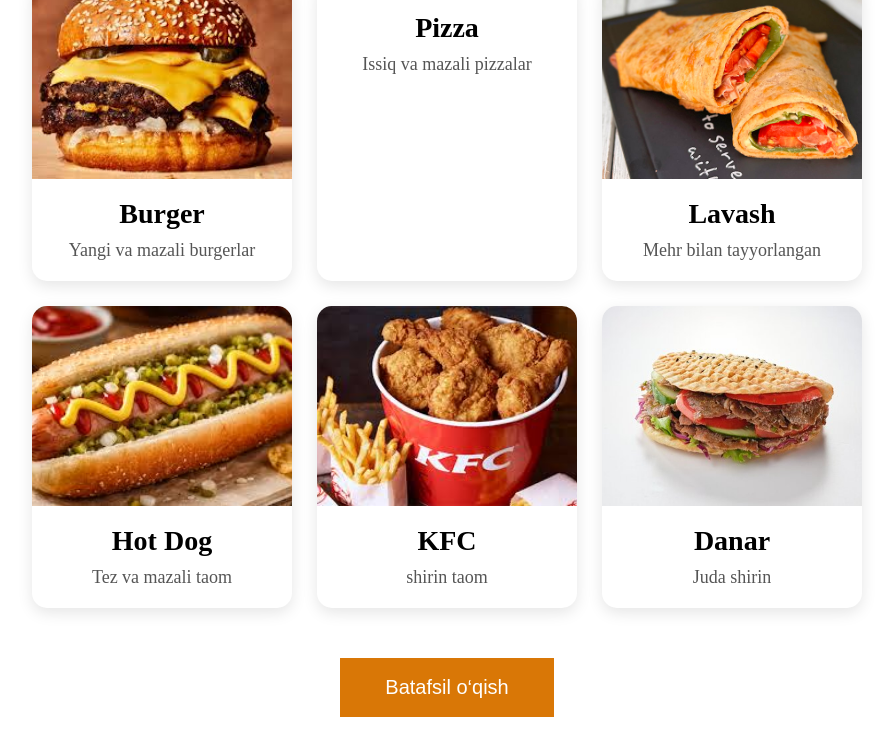
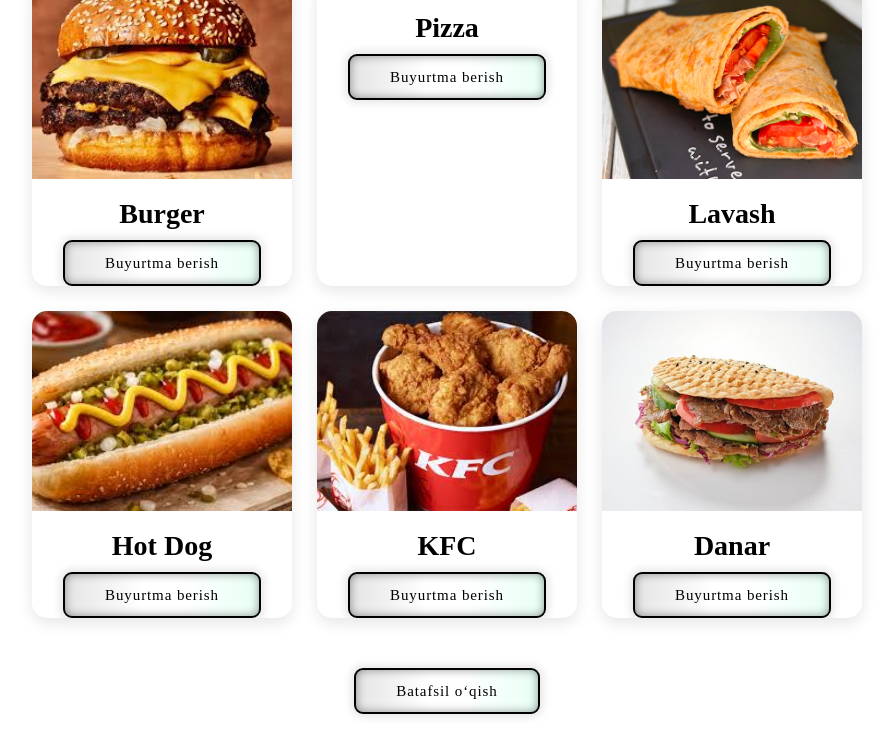
Before and after one commit to sardorbekabdurahmonnov-star/food-main, a plain HTML site: page index.html in a window 1280 px wide. Shown: the part 2017-2772 px from the top of the page, without its empty margins (193-1086 px from the left). Drawn offline with nearby package versions, Linux system fonts and the light colour scheme.

Commit message:
tugadi-1

```diff
--- a/index.html
+++ b/index.html
@@ -88,37 +88,49 @@
         <div class="card">
             <img src="./img/burger.jpg" alt="Burger">
             <h3>Burger</h3>
-            <p>Yangi va mazali burgerlar</p>
+            <div class="div-1">
+                <button>Buyurtma berish</button>
+            </div>
         </div>
 
         <div class="card">
             <img src="./img/pizza.webp" alt="Pizza">
             <h3>Pizza</h3>
-            <p>Issiq va mazali pizzalar</p>
+            <div class="div-1">
+                <button>Buyurtma berish</button>
+            </div>
         </div>
 
         <div class="card">
             <img src="./img/lavash.jpg" alt="Lavash">
             <h3>Lavash</h3>
-            <p>Mehr bilan tayyorlangan</p>
+           <div class="div-1">
+                <button>Buyurtma berish</button>
+            </div>
         </div>
 
         <div class="card">
             <img src="./img/hodog4.jpg" alt="Hot Dog">
             <h3>Hot Dog</h3>
-            <p>Tez va mazali taom</p>
+            <div class="div-1">
+                <button>Buyurtma berish</button>
+            </div>
         </div>
 
         <div class="card">
             <img src="./img/KFS.jpg" alt="">
             <h3>KFC</h3>
-            <p>shirin taom </p>
+            <div class="div-1">
+                <button>Buyurtma berish</button>
+            </div>
         </div>
 
         <div class="card">
             <img src="./img/donar.jpg" alt="">
             <h3>Danar</h3>
-            <p>Juda shirin </p>
+           <div class="div-1">
+                <button>Buyurtma berish</button>
+            </div>
         </div>
 
     </div>
--- a/style.css
+++ b/style.css
@@ -289,7 +289,6 @@
     color:#333;
     text-align: center;
     padding-left: 150px;
-    text-align: center;
 }
 
 .food-cards{
@@ -599,3 +598,42 @@
         display: none;
     }
 }
+
+
+
+button {
+  --green: #000000;
+  font-size: 15px;
+  padding: 0.7em 2.7em;
+  letter-spacing: 0.06em;
+  position: relative;
+  font-family: inherit;
+  border-radius: 0.6em;
+  overflow: hidden;
+  transition: all 0.3s;
+  line-height: 1.4em;
+  border: 2px solid var(--green);
+  background: linear-gradient(to right, rgba(0, 0, 0, 0.1) 1%, transparent 40%,transparent 60% , rgba(27, 253, 156, 0.1) 100%);
+  color: var(--green);
+  box-shadow: inset 0 0 10px rgba(0, 0, 0, 0.4), 0 0 9px 3px rgba(0, 0, 0, 0.1);
+}
+
+button:hover {
+  color: #000000;
+  box-shadow: inset 0 0 10px rgba(0, 0, 0, 0.6), 0 0 9px 3px rgba(255, 166, 0, 0.2);
+}
+
+button:before {
+  content: "";
+  position: absolute;
+  left: -4em;
+  width: 4em;
+  height: 100%;
+  top: 0;
+  transition: transform .4s ease-in-out;
+  background: linear-gradient(to right, transparent 1%, rgba(255, 159, 5, 0.1) 40%,rgba(255, 183, 0, 0.1) 60% , transparent 100%);
+}
+
+button:hover:before {
+  transform: translateX(15em);
+}
```
